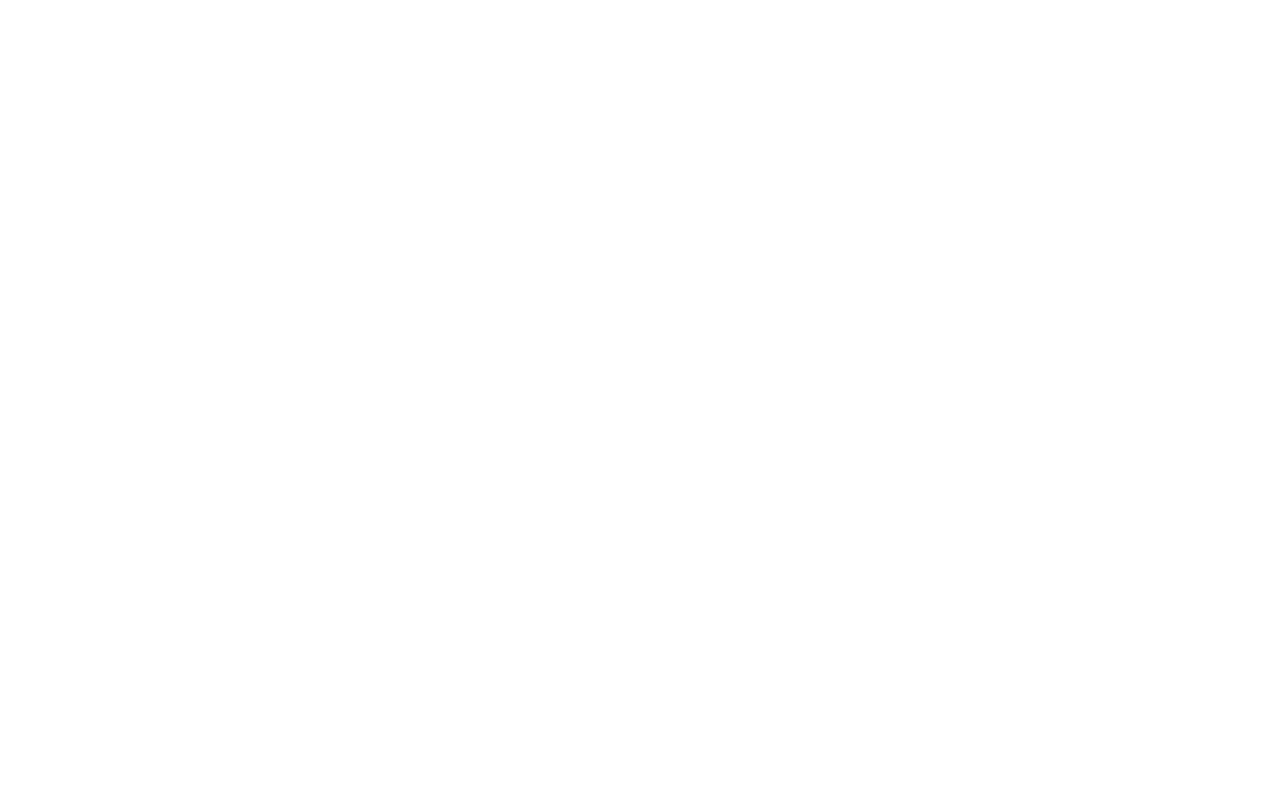
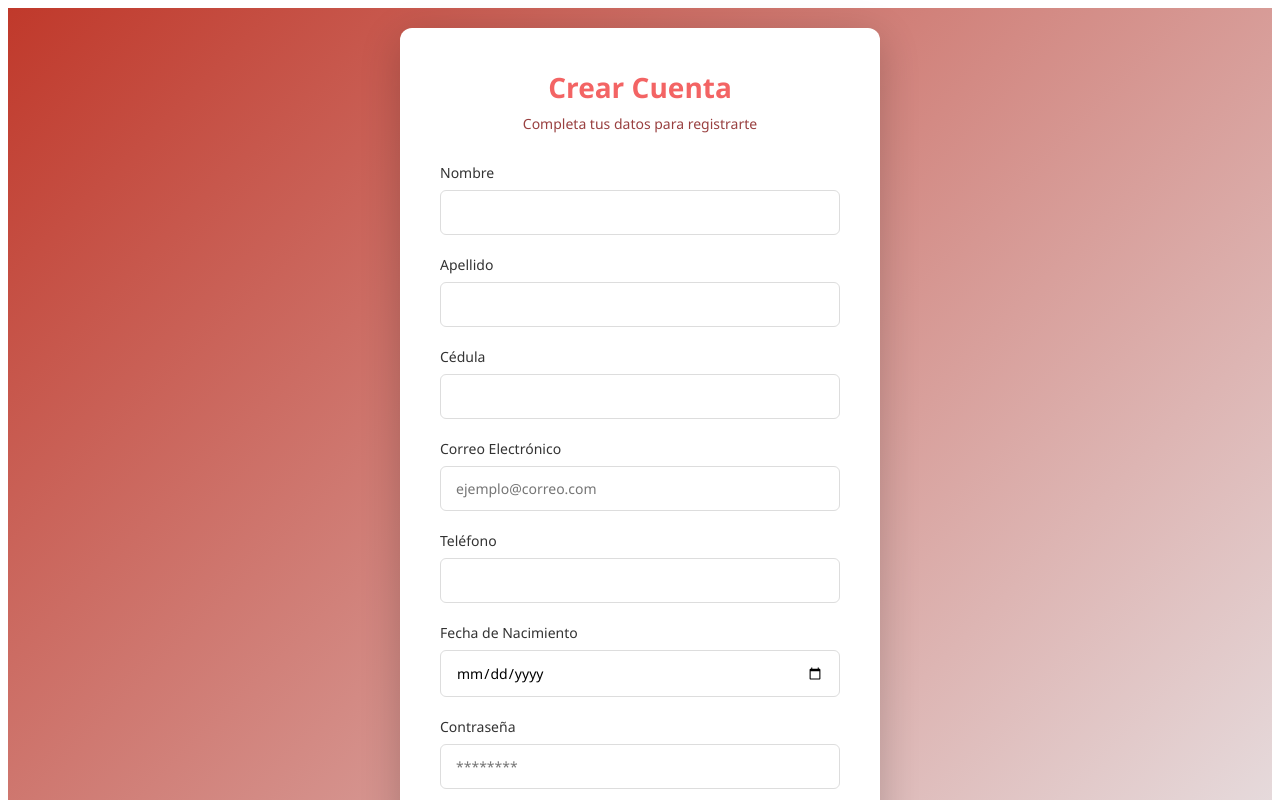
Before and after one commit to eduardo-henderson/La10-fronted, an Angular app: page /registro in a window 1280 px wide. Before the commit this address led to /. Shown: the top 800 px of the page. Built offline with nearby package versions, Linux system fonts and the light colour scheme.

Commit message:
registro

```diff
--- a/proxy.conf.json
+++ b/proxy.conf.json
@@ -1,6 +1,6 @@
 {
   "/api": {
-    "target": "http://localhost:8080",
+    "target": "http://localhost:8081",
     "secure": false,
     "changeOrigin": true,
     "pathRewrite": {
--- a/src/app/app.routes.ts
+++ b/src/app/app.routes.ts
@@ -3,11 +3,13 @@
 import { RegistroEspacioComponent } from './views/espacios/registro-espacio/registro-espacio';
 import { ReservasComponent } from './views/reservas/reservas';
 import { Disponibilidad } from './views/disponibilidad/disponibilidad';
+import { RegistroComponent } from './views/registroUsuario/registro';
 
 export const routes: Routes = [
   { path: 'login', component: LoginComponent },
   { path: 'espacios', component: RegistroEspacioComponent },
   { path: 'registro-espacio', component: RegistroEspacioComponent },
+  { path: 'registro', component: RegistroComponent },
   { path: 'reservas', component: ReservasComponent },
   { path: '', redirectTo: 'login', pathMatch: 'full' },
   { path: 'disponibilidad', component: Disponibilidad },
--- a/src/app/views/auth/login/login.html
+++ b/src/app/views/auth/login/login.html
@@ -71,8 +71,16 @@
       </button>
     </form>
 
+    <!-- registro de usuario (Movido ADENTRO de la caja blanca con estilos limpios) -->
+    <div style="margin-top: 25px; border-top: 1px solid #eee; padding-top: 15px; text-align: center;">
+      <p style="color: #999; font-size: 13px; margin: 0 0 5px 0;">¿No tienes una cuenta?</p>
+      <button type="button" style="background: none; border: none; color: #e40b0b; font-weight: 600; font-size: 14px; text-transform: none; cursor: pointer; padding: 0;" routerLink="/registro">
+        Regístrate aquí
+      </button>
+    </div>
+
     <!-- Información adicional -->
-    <div class="login-footer">
+    <div class="login-footer" style="margin-top: 20px;">
       <p class="info-text">
         Sistema de gestión de espacios e instalaciones deportivas
       </p>
--- a/src/app/views/auth/login/login.ts
+++ b/src/app/views/auth/login/login.ts
@@ -1,13 +1,13 @@
 import { Component } from '@angular/core';
 import { CommonModule } from '@angular/common';
 import { FormsModule } from '@angular/forms';
-import { Router } from '@angular/router';
+import { Router, RouterLink } from '@angular/router';
 import { AuthService } from '../../../service/auth.service';
 
 @Component({
   selector: 'app-login',
   standalone: true,
-  imports: [CommonModule, FormsModule],
+  imports: [CommonModule, FormsModule, RouterLink],
   templateUrl: './login.html',
   styleUrls: ['./login.css']
 })
--- /dev/null
+++ b/src/app/views/registroUsuario/registro.css
@@ -0,0 +1 @@
+@import '../auth/login/login.css';
--- /dev/null
+++ b/src/app/views/registroUsuario/registro.html
@@ -0,0 +1,60 @@
+<div class="login-container">
+  <div class="login-box">
+
+    <div class="login-header">
+      <h1>Crear Cuenta</h1>
+      <p>Completa tus datos para registrarte</p>
+    </div>
+
+    <form class="login-form" (ngSubmit)="onRegister()">
+
+      <div class="form-group">
+        <label class="form-label">Nombre</label>
+        <input type="text" class="form-control" name="nombre" [(ngModel)]="usuario.nombre" required>
+      </div>
+
+      <div class="form-group">
+        <label class="form-label">Apellido</label>
+        <input type="text" class="form-control" name="apellido" [(ngModel)]="usuario.apellido" required>
+      </div>
+
+      <div class="form-group">
+        <label class="form-label">Cédula</label>
+        <input type="text" class="form-control" name="cedula" [(ngModel)]="usuario.cedula" required>
+      </div>
+
+      <div class="form-group">
+        <label class="form-label">Correo Electrónico</label>
+        <input type="email" class="form-control" name="email" [(ngModel)]="usuario.email" required placeholder="ejemplo@correo.com">
+      </div>
+
+      <div class="form-group">
+        <label class="form-label">Teléfono</label>
+        <input type="text" class="form-control" name="telefono" [(ngModel)]="usuario.telefono" required>
+      </div>
+
+      <div class="form-group">
+        <label class="form-label">Fecha de Nacimiento</label>
+        <input type="date" class="form-control" name="fechaNacimiento" [(ngModel)]="usuario.fechaNacimiento" required>
+      </div>
+
+      <div class="form-group">
+        <label class="form-label">Contraseña</label>
+        <input type="password" class="form-control" name="contrasenia" [(ngModel)]="usuario.contrasenia" required placeholder="********">
+      </div>
+
+      <!-- Este botón ahora tiene la clase btn-primary del login y enviará los datos -->
+      <button type="submit" class="btn btn-primary btn-block">
+        Registrarse
+      </button>
+
+    </form>
+
+    <div class="login-footer">
+      <button class="toggle-password" style="position: static; font-size: 14px; color: #e40b0b;" routerLink="/login">
+        ¿Ya tienes cuenta? Inicia sesión
+      </button>
+    </div>
+
+  </div>
+</div>
--- /dev/null
+++ b/src/app/views/registroUsuario/registro.ts
@@ -0,0 +1,43 @@
+import { Component } from '@angular/core';
+import { CommonModule } from '@angular/common';
+import { FormsModule } from '@angular/forms';
+import { Router, RouterLink } from '@angular/router';
+import { AuthService } from '../../service/auth.service';
+
+@Component({
+  selector: 'app-registro',
+  standalone: true,
+  imports: [CommonModule, FormsModule, RouterLink],
+  templateUrl: './registro.html',
+  styleUrls: ['./registro.css']
+})
+export class RegistroComponent {
+  usuario = {
+    nombre: '',
+    apellido: '',
+    email: '',
+    telefono: '',
+    fechaNacimiento: '',
+    cedula: '',
+    tipousuario: 'USUARIO',
+    estadoUsuario: 'ACTIVO',
+    contrasenia: ''
+  };
+
+  constructor(private authService: AuthService, private router: Router) {}
+
+  onRegister() {
+    console.log('Datos del usuario a registrar:', this.usuario); // 🔥 DEBUG
+    // Aquí disparamos la petición al backend al presionar el botón
+    this.authService.registro(this.usuario).subscribe({
+      next: (response) => {
+        alert('¡Usuario registrado con éxito!');
+        this.router.navigate(['/login']);
+      },
+      error: (error) => {
+        console.error(error);
+        alert('Hubo un error en el registro');
+      }
+    });
+  }
+}
```
